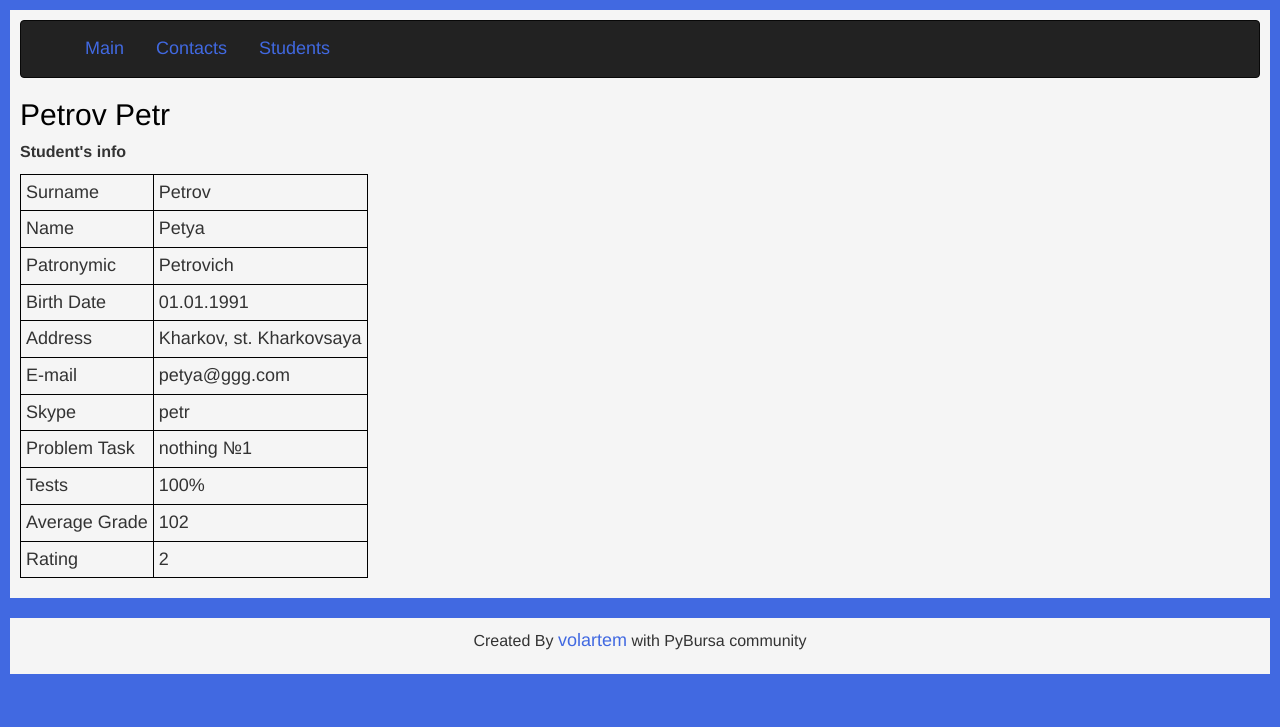
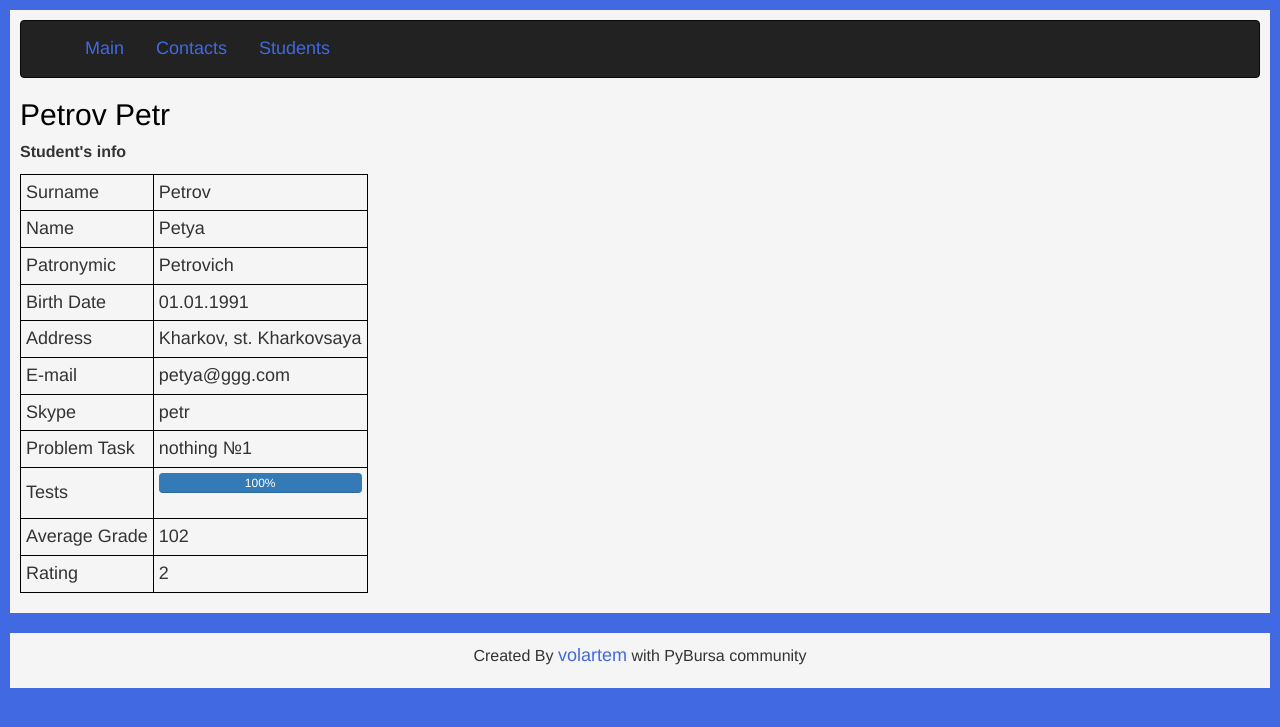
Before and after one commit to volartem/ooniversity_django_courses_05, a Python web app: template templates/student_detail.html in a window 1280 px wide. Shown: the top 727 px of the page. Run offline with Jinja, Linux system fonts and the light colour scheme; the template is opened without the code that fills it, so the values that code supplies are empty; some libraries are stand-ins or nearby versions.

Commit message:
15/4 Fix Bootstrap selectors student_detail.html KP2

```diff
--- a/templates/student_detail.html
+++ b/templates/student_detail.html
@@ -63,7 +63,12 @@
                 </tr>
                 <tr>
                     <td>Tests</td>
-                    <td>100%</td>
+                    <td><div class="progress">
+                        <div class="progress-bar" role="progressbar" aria-valuenow="100" aria-valuemin="0" aria-valuemax="100" style="width: 100%;">
+                            <span class="sr-only">100% Complete</span>
+                            100%
+                        </div>
+                    </div></td>
                 </tr>
                 <tr>
                     <td>Average Grade</td>
```
